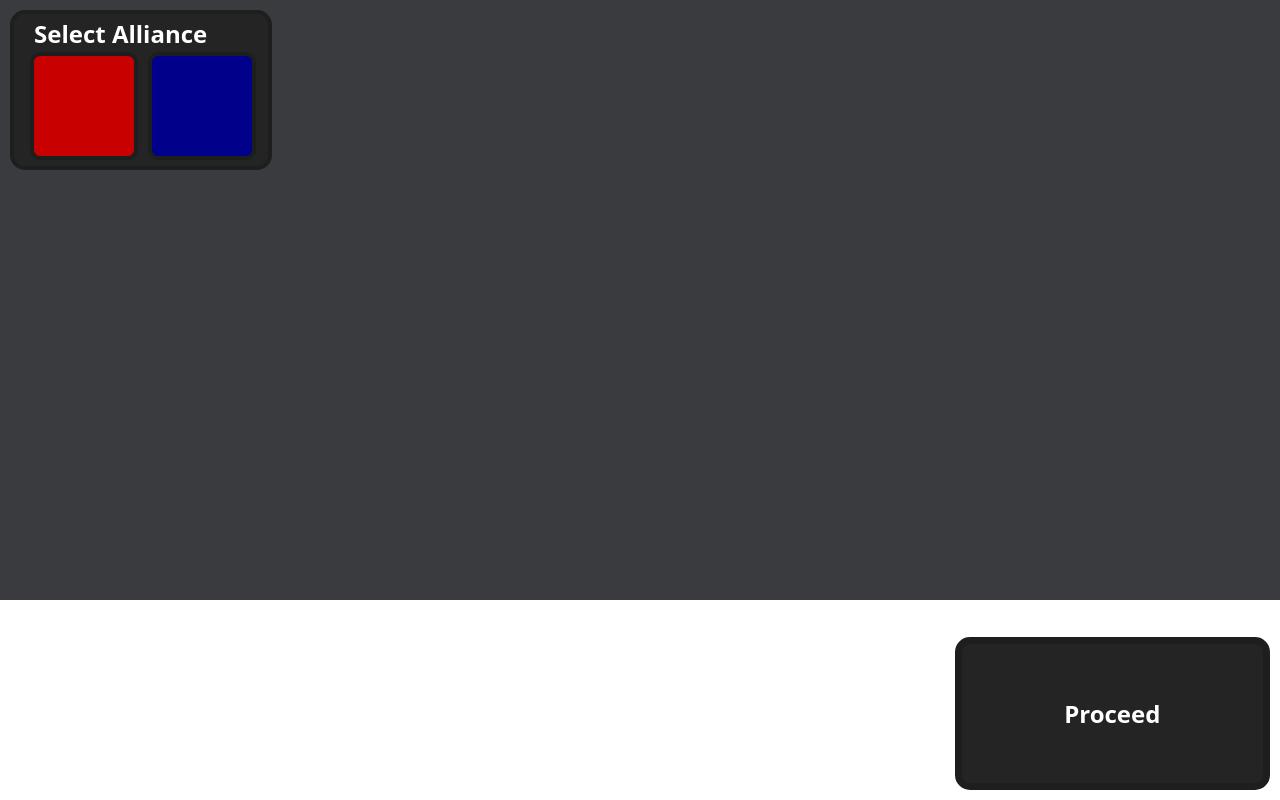
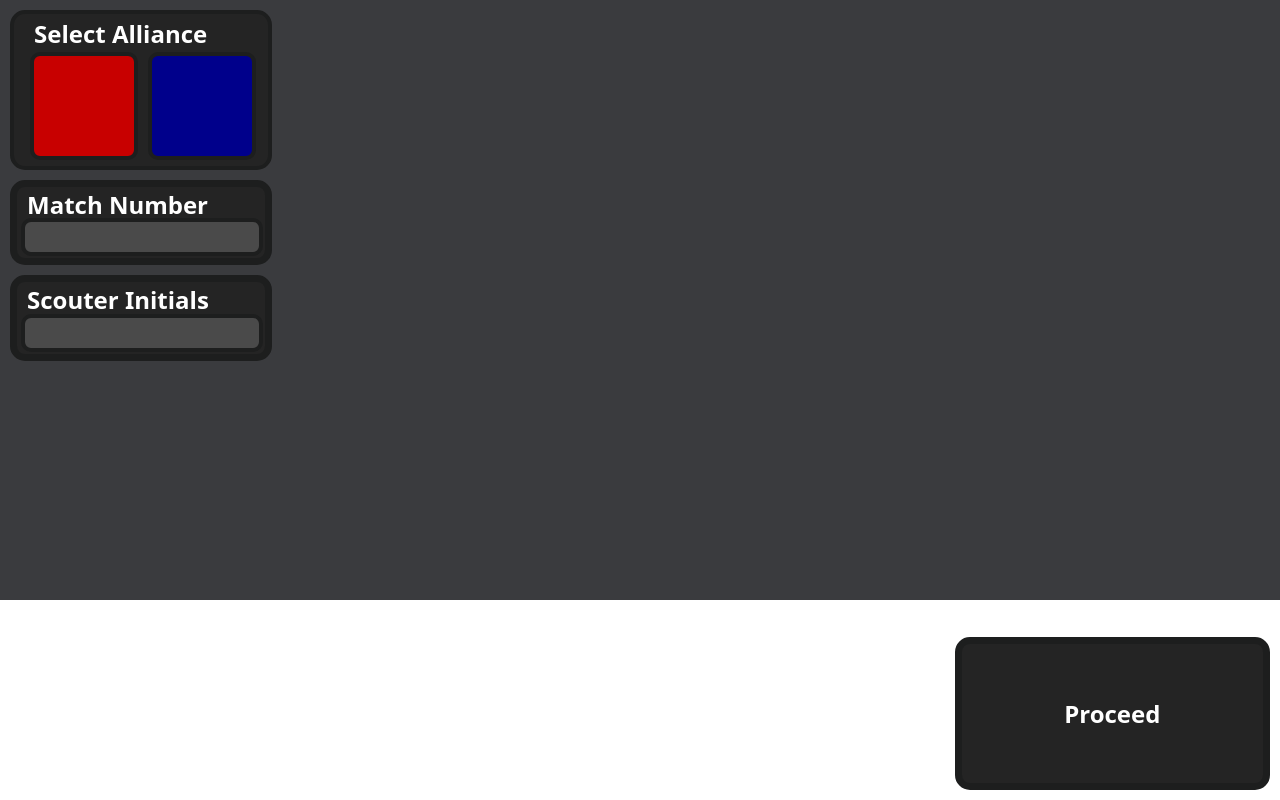
Before and after one commit to VihaanChhabria/VScouter, a React (Vite) app in the folder website/: page / in a window 1280 px wide. Built offline with nearby package versions, Linux system fonts and the light colour scheme.

Commit message:
added textinput and from that match number and scouter initials

```diff
--- /dev/null
+++ b/website/src/components/TextInput.jsx
@@ -0,0 +1,53 @@
+import React, { useState } from "react";
+
+const TextInput = ({ question = "Match Number", coordX = 10, coordY = 179.52 }) => {
+
+  const [text, setText] = useState("");
+
+  return (
+    <>
+      <div
+        style={{
+          border: "7px solid #1D1E1E",
+          width: "262.16px",
+          height: "85.52px",
+          backgroundColor: "#242424",
+          borderRadius: "15px",
+          position: "absolute",
+          left: `${coordX}px`,
+          top: `${coordY}px`,
+        }}
+      >
+        <h1
+          style={{
+            color: "#FFFFFF",
+            fontSize: "24px",
+            fontWeight: "bold",
+            paddingLeft: "10px",
+          }}
+        >
+          {question}
+        </h1>
+        <input
+          type="text"
+          name=""
+          id=""
+          value={text}
+          onChange={(e) => setText(e.target.value.toUpperCase())}
+          style={{
+            border: "4px solid #1D1E1E",
+            borderRadius: "10px",
+            backgroundColor: "#4A4A4A",
+            color: "#FFFFFF",
+            width: "242.44px",
+            height: "38.18px",
+            marginLeft: "4px",
+            marginTop: "-4.5px",
+          }}
+        />
+      </div>
+    </>
+  );
+};
+
+export default TextInput;
--- a/website/src/pages/HomePage.jsx
+++ b/website/src/pages/HomePage.jsx
@@ -2,12 +2,15 @@ import React from "react";
 
 import ProceedBackButton from "../components/ProceedBackButton";
 import SelectAlliance from "../components/SelectAlliance";
+import TextInput from "../components/TextInput";
 
 const HomePage = () => {
   return (
     <>
       <ProceedBackButton />
       <SelectAlliance />
+      <TextInput question="Match Number" coordX={10} coordY={179.52}/>
+      <TextInput question="Scouter Initials" coordX={10} coordY={275}/>
     </>
   );
 };
```
